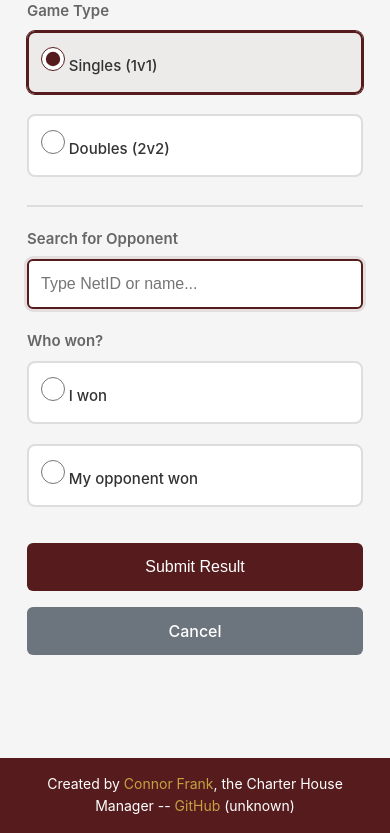
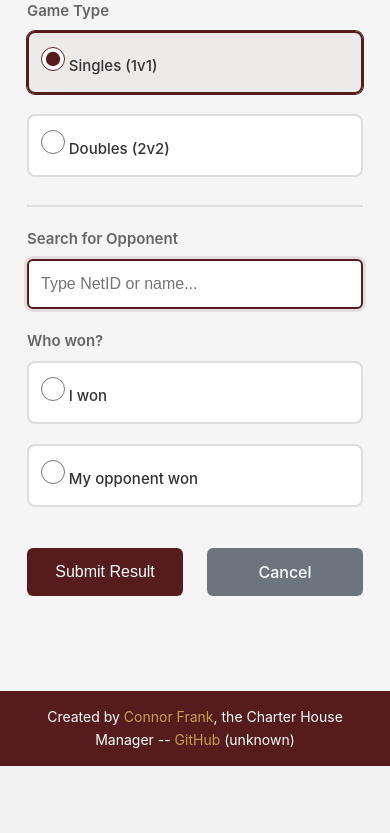
Before and after one commit to conjfrnk/charter-pool, a Flask app: page /games/report in a window 390 px wide. Shown: the part 151-984 px from the top of the page. After the commit the page ends 917 px from the top, so only its background shows below. Run offline with Flask 3, Linux system fonts and the light colour scheme; a user stored in the database is signed in; tables that the repository leaves empty hold one stand-in row (values such as "Sample post"); some libraries are stand-ins or nearby versions.

Commit message:
Update version to v2.1.2 and enhance button styles and mobile leaderboard layout
- Bumped the application version to v2.1.2.
- Updated button styles to use flexbox for better alignment and responsiveness.
- Improved mobile leaderboard display by hiding specific columns and ensuring full-width tables.
- Added a wrapper for form action buttons to enhance layout consistency.

These changes collectively improve the user interface and experience across mobile devices while maintaining accessibility standards.

```diff
--- a/static/style.css
+++ b/static/style.css
@@ -404,7 +404,9 @@ footer {
 
 /* Buttons */
 .btn {
-  display: inline-block;
+  display: inline-flex;
+  align-items: center;
+  justify-content: center;
   padding: 10px 20px;
   border-radius: 6px;
   border: none;
@@ -415,11 +417,12 @@ footer {
   transition: all var(--transition-fast);
   text-align: center;
   min-height: 44px;
-  line-height: 24px;
+  line-height: 1.5;
   touch-action: manipulation;
   position: relative;
   overflow: hidden;
   -webkit-tap-highlight-color: transparent;
+  vertical-align: middle;
 }
 
 /* Enhanced touch feedback */
@@ -1484,6 +1487,13 @@ table tr.highlight {
   display: flex;
   gap: 12px;
   margin-top: 25px;
+  align-items: stretch;
+}
+
+.form-actions .btn {
+  display: inline-flex;
+  align-items: center;
+  justify-content: center;
 }
 
 /* Error Pages */
@@ -2083,6 +2093,21 @@ table tr.highlight {
     position: relative;
     padding-right: 36px;
   }
+
+  /* Hide Wins, Losses, Win Rate columns on mobile - only show on expand */
+  .leaderboard-table thead th:nth-child(4),
+  .leaderboard-table thead th:nth-child(5),
+  .leaderboard-table thead th:nth-child(6),
+  .leaderboard-table tbody tr:not(.player-details-row) td:nth-child(4),
+  .leaderboard-table tbody tr:not(.player-details-row) td:nth-child(5),
+  .leaderboard-table tbody tr:not(.player-details-row) td:nth-child(6) {
+    display: none;
+  }
+
+  /* Make table full width on mobile */
+  .leaderboard-table {
+    min-width: 100%;
+  }
 }
 
 @media (max-width: 600px) {
@@ -2132,6 +2157,13 @@ table tr.highlight {
 
   .detail-value {
     font-size: 15px;
+  }
+
+  /* Ensure table container is full width */
+  .table-container {
+    margin-left: 0;
+    margin-right: 0;
+    width: 100%;
   }
 
   /* Pagination improvements on mobile */
@@ -2313,6 +2345,10 @@ table tr.highlight {
 
 .game-report-form .btn {
   margin-top: 8px;
+  display: inline-flex;
+  align-items: center;
+  justify-content: center;
+  vertical-align: middle;
 }
 
 .game-report-form .btn-primary {
--- a/templates/leaderboard.html
+++ b/templates/leaderboard.html
@@ -4,7 +4,7 @@
 <div class="page-container">
   <h2>ELO Leaderboard</h2>
   <p class="mobile-hint" style="display: none; color: var(--text-secondary); font-size: 14px; margin-bottom: 15px; text-align: center;">
-    📱 Tap any row to see detailed stats
+    Tap any row to see detailed stats
   </p>
 
   <div class="table-container">
--- a/templates/report_game.html
+++ b/templates/report_game.html
@@ -101,8 +101,10 @@
       </div>
     </div>
 
-    <button type="submit" class="btn btn-primary">Submit Result</button>
-    <a href="{{ url_for('index') }}" class="btn btn-secondary">Cancel</a>
+    <div class="form-actions">
+      <button type="submit" class="btn btn-primary">Submit Result</button>
+      <a href="{{ url_for('index') }}" class="btn btn-secondary">Cancel</a>
+    </div>
   </form>
 </div>
 
```
Also changed, not shown: 1 other file.
